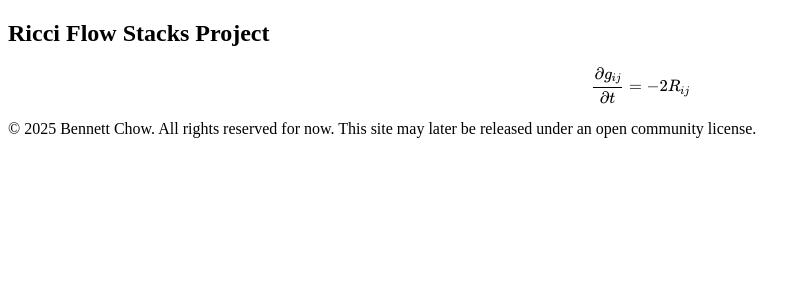
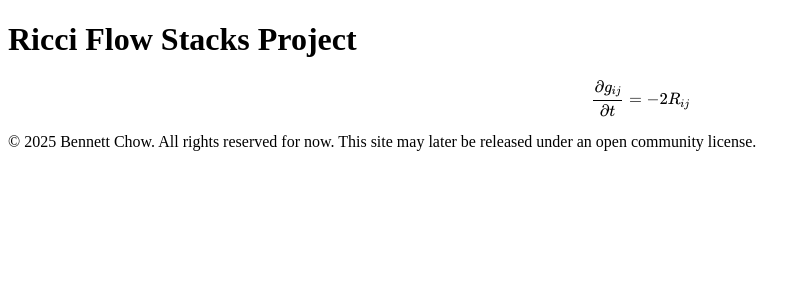
Before and after one commit to bennett-chow/ricciflow.org, a Jekyll site: the page built from index.md, in a window 1280 px wide. Shown: the top 300 px of the page, without its empty margins (0-811 px from the left). Built offline with Jekyll 4.4.1, drawn with Linux system fonts in a browser that asks for light colours.

```diff
--- a/_layouts/default.html
+++ b/_layouts/default.html
@@ -22,7 +22,7 @@
 </head>
 <body>
     <header>
-        <h2>Ricci Flow Stacks Project</h2>
+        <h1>Ricci Flow Stacks Project</h1>
     </header>
     <main>
         {{ content }}
```
